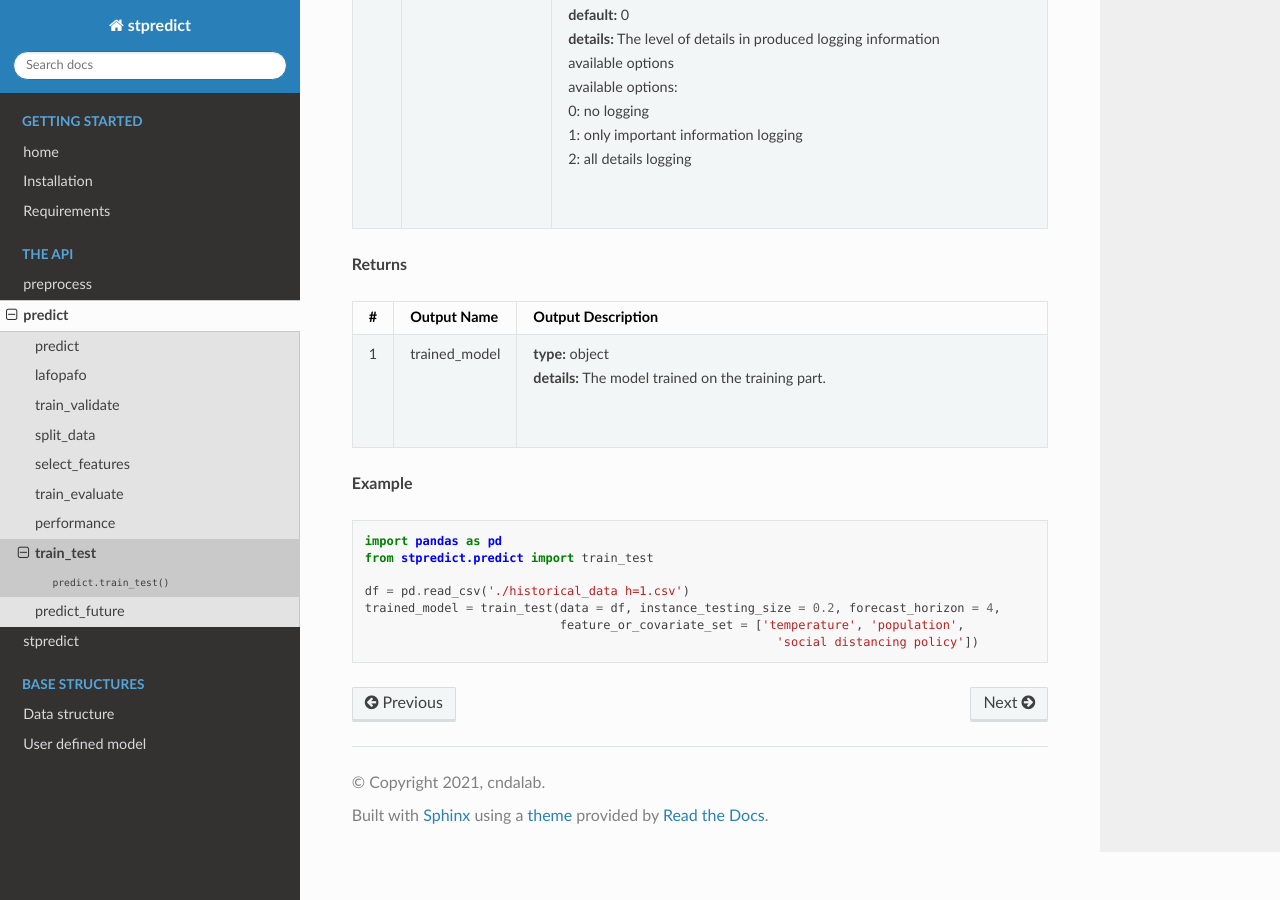
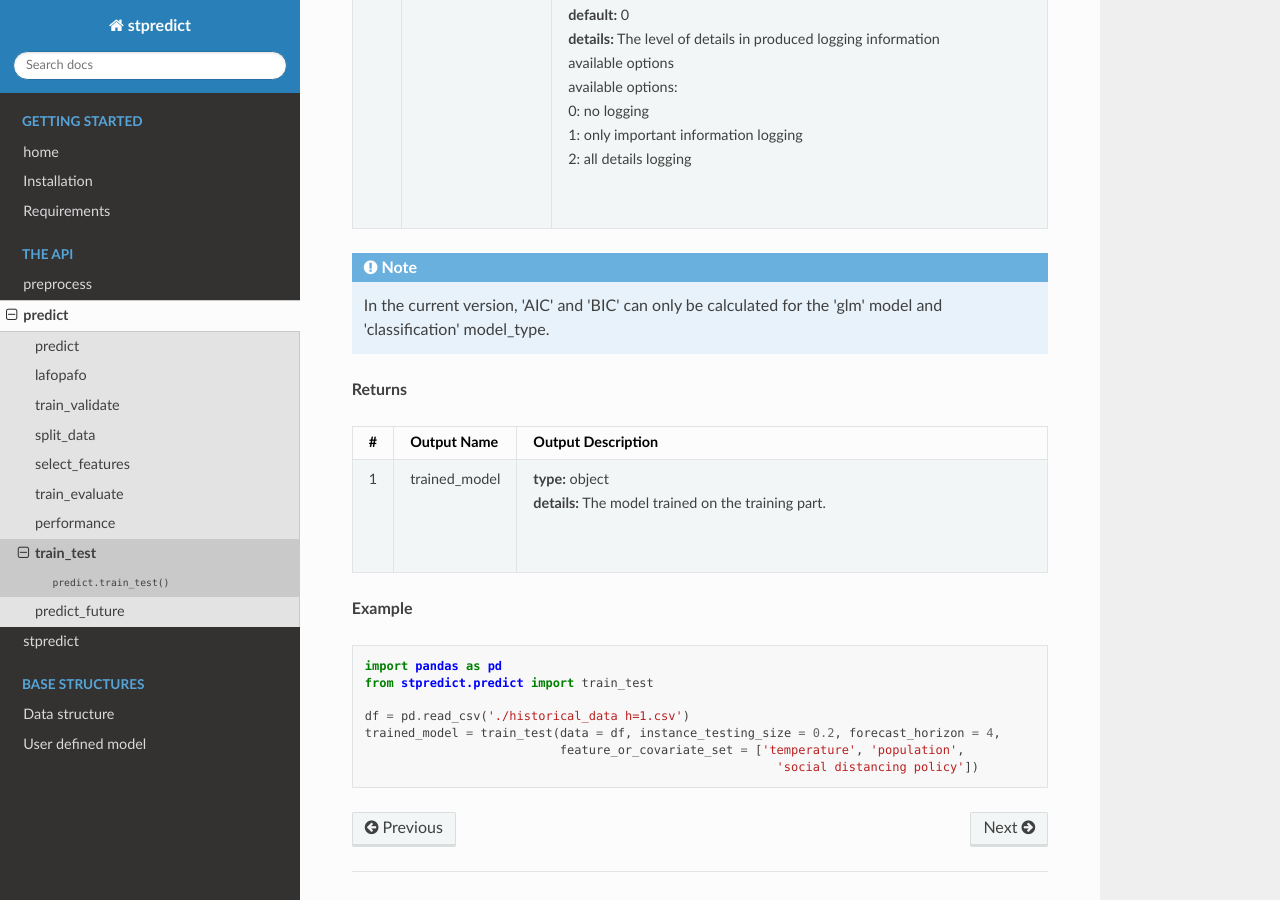
Before and after one commit to network-and-Data-Science-IUT/stpredict, a Sphinx documentation site: the page built from docs/source/train_test.rst, in a window 1280 px wide and 900 px high, scrolled down 5021 px. Built offline with Sphinx 7.4.7 and the Read the Docs theme 2.0.0, drawn with Linux system fonts in a browser that asks for light colours.

Commit message:
Modification of AIC measure

```diff
--- a/docs/source/installation.rst
+++ b/docs/source/installation.rst
@@ -17,8 +17,8 @@ The dependencies are as follow:
 - Keras
 - matplotlib
 - numpy
-- pandas
-- scikit-learn 0.24+
+- pandas 1.1.5
+- scikit-learn 0.24 or later
 - scipy
 - seaborn
 - statsmodels
--- a/docs/source/lafopafo.rst
+++ b/docs/source/lafopafo.rst
@@ -16,6 +16,8 @@ Implementation of all the modeling and forecasting stages including feature sele
    :widths: 1 , 3, 15
    :file: lafopafo_in.csv
 
+.. Note:: In the current version, 'AIC' and 'BIC' can only be calculated for the 'glm' model and 'classification' model_type.
+
 **Returns**
 
 .. csv-table::
--- a/docs/source/predict.predict.rst
+++ b/docs/source/predict.predict.rst
@@ -16,6 +16,8 @@ Finding the best history length and feature set based on models performance on t
    :widths: 1 , 3, 15
    :file: predict.predict_in.csv
 
+.. Note:: In the current version, 'AIC' and 'BIC' can only be calculated for the 'glm' model and 'classification' model_type.
+
 **Returns**
 
 .. csv-table::
--- a/docs/source/stpredict.rst
+++ b/docs/source/stpredict.rst
@@ -15,6 +15,8 @@ Performing all steps of data preprocessing, training, validation and forecasting
    :header-rows: 1
    :widths: 1 , 3, 15
    :file: stpredict_in.csv
+
+.. Note:: In the current version, 'AIC' and 'BIC' can only be calculated for the 'glm' model and 'classification' model_type.
 
 **Returns**
 
--- a/docs/source/train_test.rst
+++ b/docs/source/train_test.rst
@@ -17,6 +17,7 @@ training and testing process on the preprocessed data based on best configuratio
    :widths: 1 , 3, 15
    :file: train_test_in.csv
 
+.. Note:: In the current version, 'AIC' and 'BIC' can only be calculated for the 'glm' model and 'classification' model_type.
 
 **Returns**
 
--- a/docs/source/train_validate.rst
+++ b/docs/source/train_validate.rst
@@ -15,6 +15,8 @@ training and validation process on preprocessed historical data to find the best
    :header-rows: 1
    :widths: 1 , 3, 15
    :file: train_validate_in.csv
+
+.. Note:: In the current version, 'AIC' and 'BIC' can only be calculated for the 'glm' model and 'classification' model_type.
 
 
 **Returns**
```
